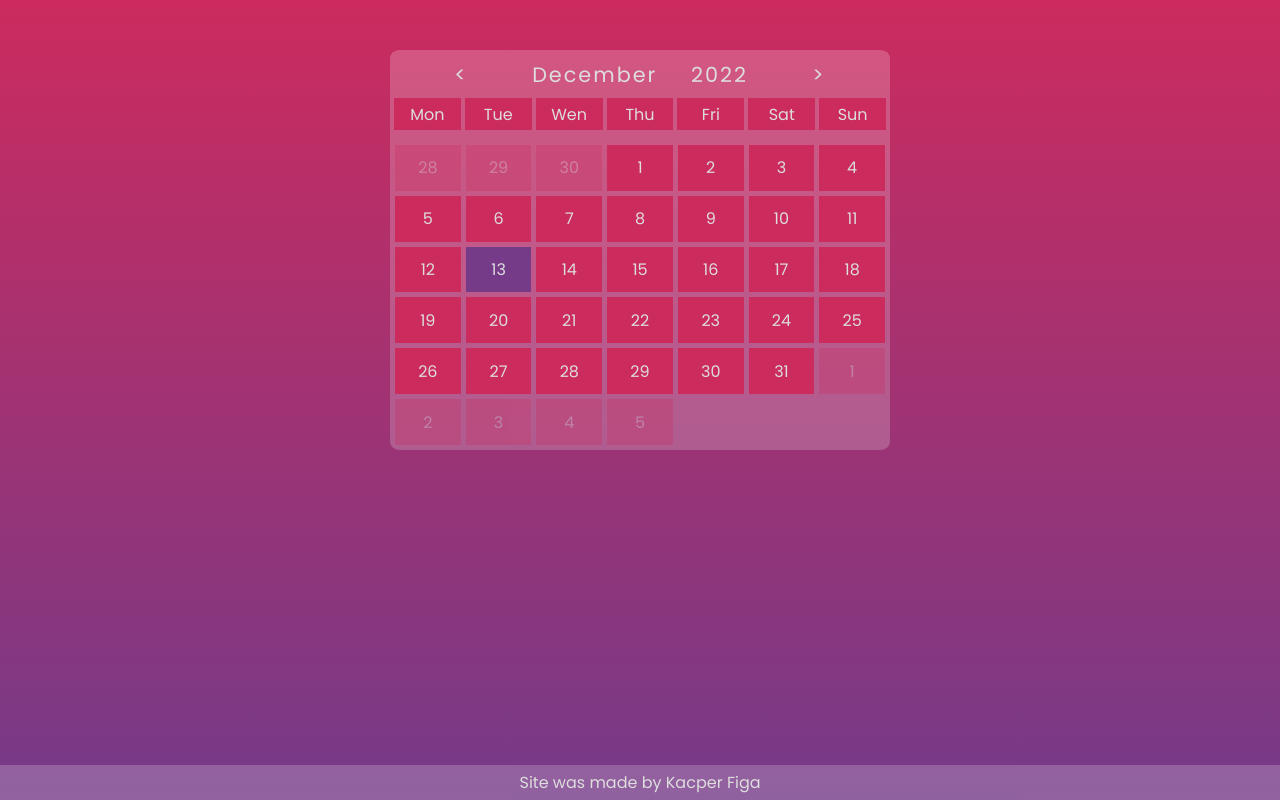
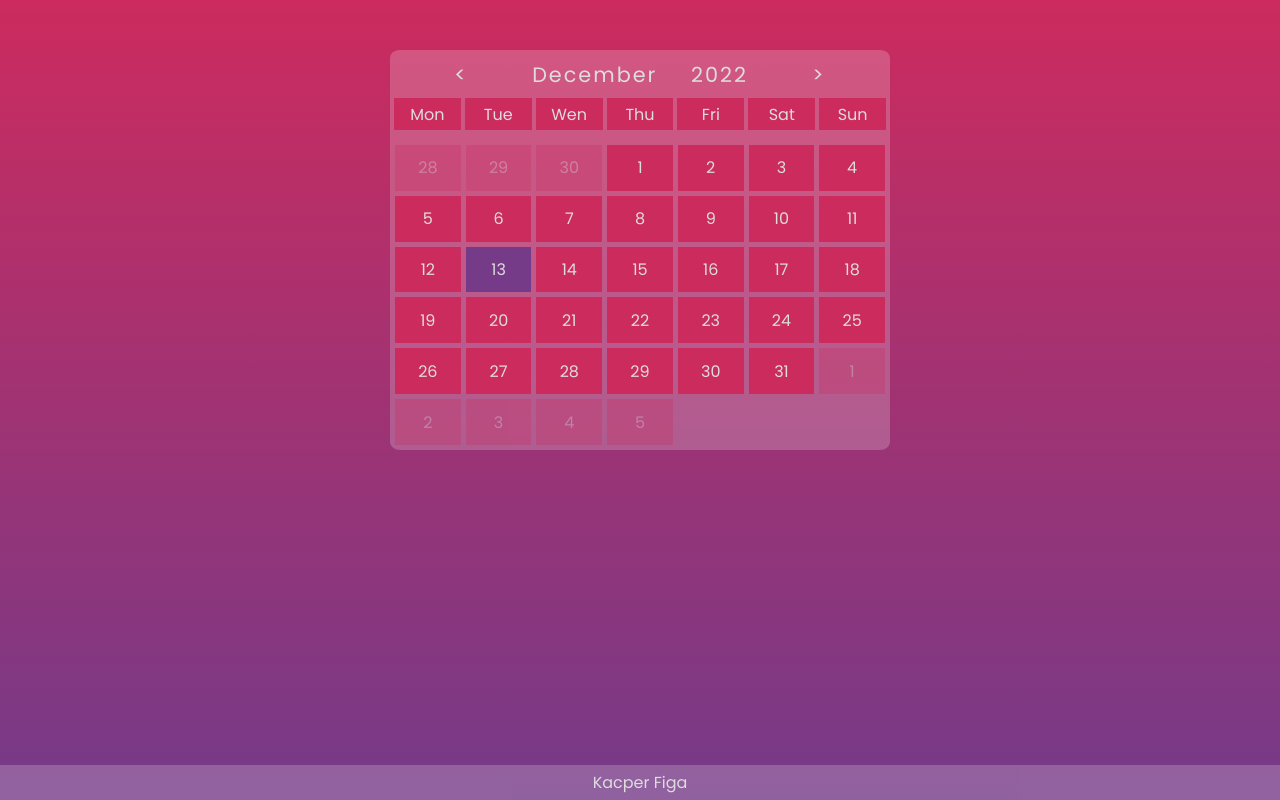
Before and after one commit to KacperFiga/calendar, a plain HTML site: page index.html in a window 1280 px wide. Drawn offline with Linux system fonts and the light colour scheme.

Commit message:
Update index.html

```diff
--- a/index.html
+++ b/index.html
@@ -34,7 +34,7 @@
         <div class="calendar__bottom-bar"></div>
       </div>
     </div>
-    <footer class="footer">Site was made by Kacper Figa</footer>
+    <footer class="footer">Kacper Figa</footer>
     <script src="index.js"></script>
   </body>
 </html>
```
